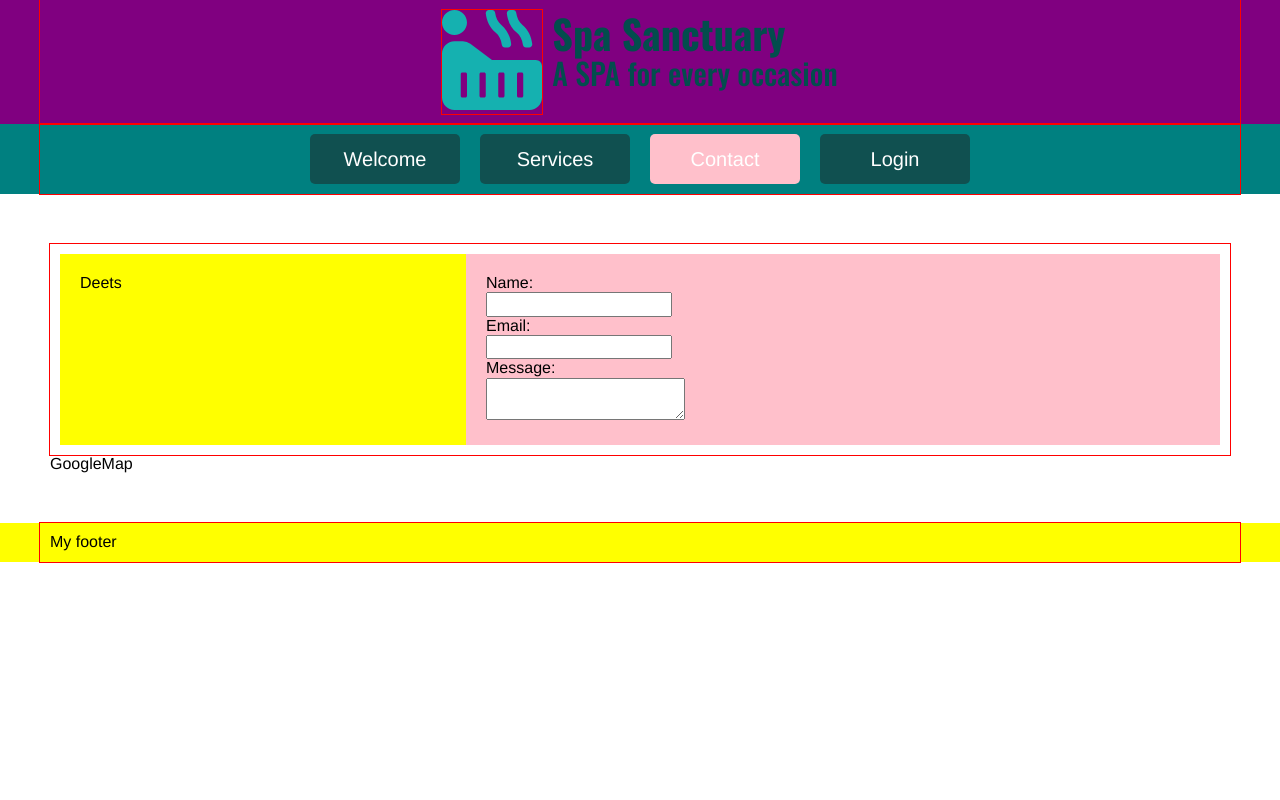
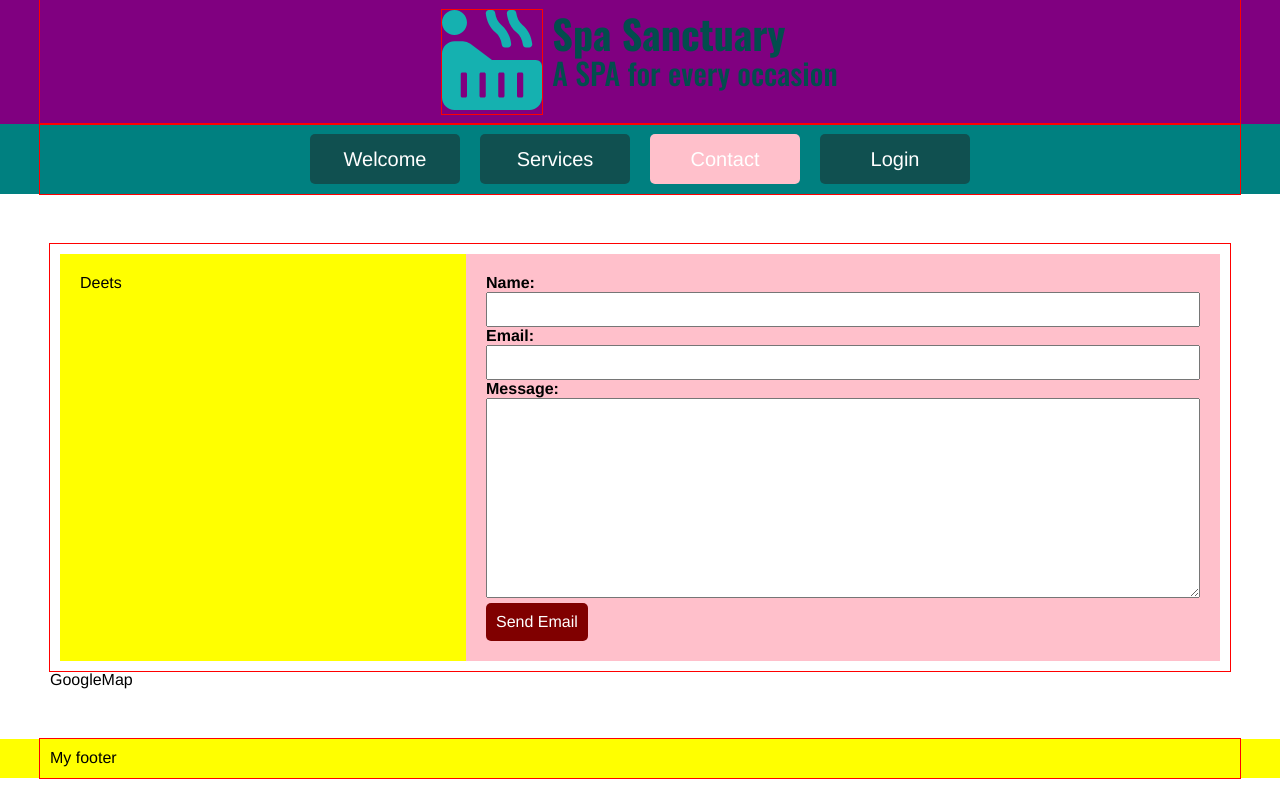
Before and after one commit to daniellex0/Web1-Workbook, a React (Create React App) app in the folder SPA-in-Class/: page /contact in a window 1280 px wide. Built offline with nearby package versions, Linux system fonts and the light colour scheme.

Commit message:
Added new essay and updates to SPA in Class App

```diff
--- a/SPA-in-Class/src/App/Pages/Contact/ContactForm.jsx
+++ b/SPA-in-Class/src/App/Pages/Contact/ContactForm.jsx
@@ -1,8 +1,12 @@
 import React, { useState } from 'react';
 import styled from 'styled-components';
 
+/* Scripts ---------------------------*/
+import API from '../../../common/axios.js';
+
 /* Components ---------------------------*/
 import FormGroup from '../../../common/Forms/FormGroup.jsx';
+import Button from '../../../common/Forms/Button.jsx';
 
 const formFields = {
     nameField: {
@@ -10,18 +14,33 @@
         label: 'Name',
         inputType: 'text',
         value: '',
+        validate: {
+            required: true,
+            valid: true,
+            message: '',
+        }
     },
     emailField: {
         id: 'userEmail',
         label: 'Email',
         inputType: 'email',
         value: '',
+        validate: {
+            required: true,
+            valid: true,
+            message: '',
+        }
     },
     messageField: {
         id: 'userMessage',
         label: 'Message',
         inputType: 'textarea',
         value: '',
+        validate: {
+            required: false,
+            valid: true,
+            message: '',
+        }
     }
 }
 
@@ -33,11 +52,25 @@
 
 
     const handleOnChange = (event, formField) => {
-        console.log(event.target.value, formField);
 
         const newField = {
             ...formField,
             value: event.target.value,
+        }
+
+        if (newField.validate.required === true) {
+            console.log('Validating: ', newField.label);
+
+
+            if (newField.value.length < 4) {
+                // Let them know there is an error
+                newField.validate.valid = false;
+                newField.validate.message = `You forgot to fill out the ${newField.label} field.`;
+            } else {
+                // Clear my errors
+                newField.validate.valid = true;
+                newField.validate.message = ``;
+            }
         }
 
         if (formField.id === 'userName') {
@@ -51,9 +84,30 @@
         }
     }
 
+    const handleFormSubmit = (event) => {
+        event.preventDefault();
+        console.log('Captured Form Submit, we will take it from here.');
+
+        if ( userName.validate.valid === true && userEmail.validate.valid === true) {
+            console.log('Valid Submitting form.');
+
+            // ...AJAX goes here: AKA AXIOS
+            const postData = {
+                userName: userName,
+                userEmail: userEmail,
+                userMessage: userMessage,
+            }
+
+            API.post('/sendEmail', postData).then((result) => {
+                console.log('result', result);
+            });
+        }
+
+    }
+
     return (
         <ContactFormStyled className='ContactForm'>
-            <form>
+            <form onSubmit={ handleFormSubmit }>
                 <FormGroup
                     formField={ userName }
                     onChange={ handleOnChange }
@@ -66,6 +120,8 @@
                     formField={ userMessage }
                     onChange={ handleOnChange }
                 />
+
+                <Button type='submit'>Send Email</Button>
             </form>
         </ContactFormStyled>
     );
--- /dev/null
+++ b/SPA-in-Class/src/common/Forms/Button.jsx
@@ -0,0 +1,32 @@
+import React from 'react';
+import styled from 'styled-components';
+
+const Button = ({children, type}) => {
+
+    return (
+        <ButtonStyled
+            className='Button'
+            type={ type }
+        >
+            { children }
+        </ButtonStyled>
+    );
+}
+
+export default Button;
+
+const ButtonStyled = styled.button`
+    background-color: maroon;
+    color: white;
+    padding: 10px;
+    border: none;
+    outline: none;
+    border-radius: 5px;
+
+    &:hover {
+        background-color: #600202;
+    }
+    &:active {
+        background-color: black;
+    }
+`;
--- a/SPA-in-Class/src/common/Forms/FormGroup.jsx
+++ b/SPA-in-Class/src/common/Forms/FormGroup.jsx
@@ -11,6 +11,10 @@
     return (
         <FormGroupStyled className='FormGroup'>
             <label htmlFor={ formField.id }>{formField.label}:</label>
+            {
+                (formField.validate.message) &&
+                <div className="feedback">{ formField.validate.message }</div>
+            }
             <Control formField={ formField } onChange={ onChange }/>
         </FormGroupStyled>
     );
@@ -19,5 +23,23 @@
 export default FormGroup;
 
 const FormGroupStyled = styled.div`
+    label {
+        font-weight: bold;
+    }
+    .feedback {
+        color: red;
+        margin: 5px 0px;
+    }
 
+    .Control {
+        input, textarea {
+            width: 100%;
+            font-size: 18px;
+            padding: 5px;
+        }
+
+        textarea {
+            height: 200px;
+        }
+    }
 `;
```
Also changed, not shown: 2 other files (tests, documents, lock files or other folders).
